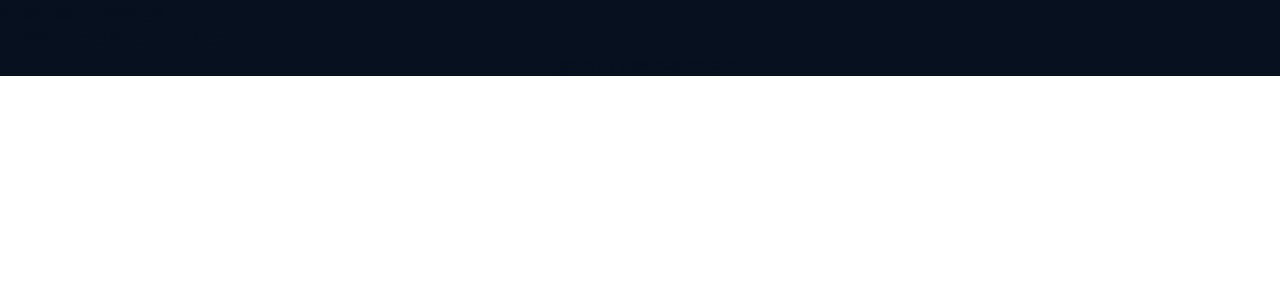
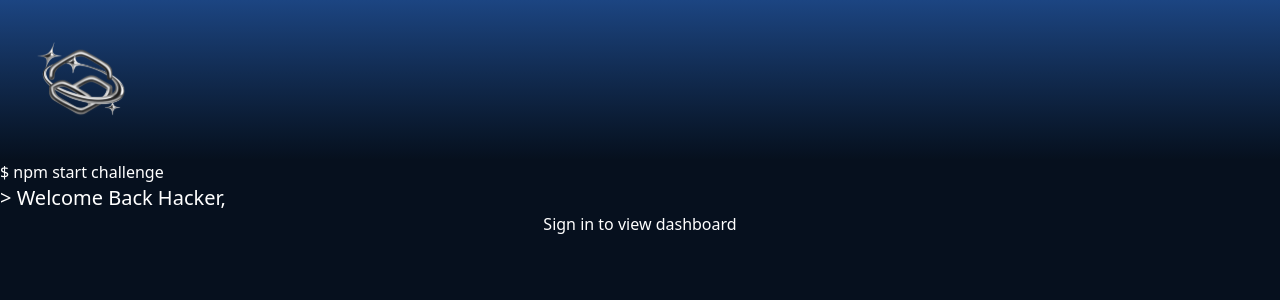
Before and after one commit to hackthevalley/hack-the-front, a Next.js app: page /login in a window 1280 px wide. Shown: the top 300 px of the page. Built offline with nearby package versions, Linux system fonts and the light colour scheme.

Commit message:
modified navbar for login

```diff
--- a/app/components/Navbar.tsx
+++ b/app/components/Navbar.tsx
@@ -2,14 +2,20 @@
 
 import GreenButton from "@/components/GreenButton";
 
-export default function Navbar() {
+interface NavbarProp {
+    hide: boolean
+}
+
+export default function Navbar(props : NavbarProp) {
     return(
         <div className="flex bg-linear-to-b from-darkblue to-black h-[10rem]">
             <div className="py-4 px-8 flex w-[70%] items-center">
                 <a href="/">
                     <img src="/icons/htv-logo.svg" width="100px" />
                 </a>
-                <ul className="flex w-full justify-evenly items-center font-[family-name:var(--font-euclid-circular-b)] font-semibold text-white text-2xl">
+
+                {!props.hide ? (
+                    <ul className="flex w-full justify-evenly items-center font-[family-name:var(--font-euclid-circular-b)] font-semibold text-white text-2xl">
                     <li>
                         <a href="#about"><p>ABOUT</p></a>
                     </li>
@@ -29,13 +35,16 @@ export default function Navbar() {
                         <a href="#sponsors"><p>SPONSORS</p></a>
                     </li>
                 </ul>
+                ) : null}
+
             </div>
 
-
+            {!props.hide ? (
             <div className="w-[30%] flex justify-end items-center pr-10 gap-x-10">
                 <GreenButton text="Apply Now" onClick={() => {console.log("Move to Apply Page");}} />
                 <a id="mlh-trust-badge" className="block max-w-[100px] min-w-[60px] right-[50px] top-0 z-[10000]" href="https://mlh.io/na?utm_source=na-hackathon&utm_medium=TrustBadge&utm_campaign=2025-season&utm_content=white" target="_blank"><img className="w-[100px]" src="https://s3.amazonaws.com/logged-assets/trust-badge/2025/mlh-trust-badge-2025-white.svg" alt="Major League Hacking 2025 Hackathon Season" /></a>
             </div>
+            ) : null}
 
 
         </div>
--- a/app/login/page.tsx
+++ b/app/login/page.tsx
@@ -1,19 +1,22 @@
 "use client";
+
+import Navbar from "@/components/Navbar";
 
 export default function LoginPage() {
     return(
-        <div className="bg-black ">
+        <div className="bg-black h-[100vh]">
+            <Navbar hide={true} />
             {/* Back button */}
 
             <div>
-                <p className="text-black">$ npm start challenge</p>
+                <p className="text-white">$ npm start challenge</p>
 
-                <p className="text-black text-xl">{">"} Welcome Back Hacker,</p>
+                <p className="text-white text-xl">{">"} Welcome Back Hacker,</p>
 
                 <div className="w-full">
                     <div className="flex justify-between align-items">
                         <hr />
-                        <p>Sign in to view dashboard</p>
+                        <p className="text-white">Sign in to view dashboard</p>
                         <hr />
                     </div>
 
```
